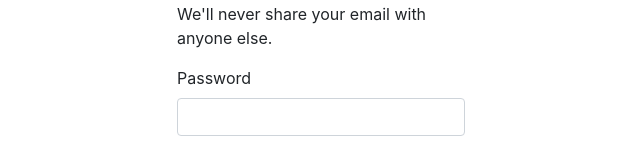
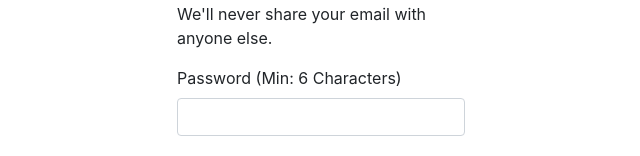
Before and after one commit to kt-fi/mean-capstone-frontend, an Angular app: page /auth/signup in a window 1280 px wide. Shown: the part 272-428 px from the top of the page, without its empty margins (319-959 px from the left). Built offline with nearby package versions, Linux system fonts and the light colour scheme.

Commit message:
updated password minimum

```diff
--- a/src/app/components/auth/signup/signup.component.html
+++ b/src/app/components/auth/signup/signup.component.html
@@ -16,11 +16,11 @@
         <div id="emailHelp" class="form-text">We'll never share your email with anyone else.</div>
         </div>
         <div class="mb-3">
-        <label for="exampleInputPassword1" class="form-label">Password</label>
-        <input type="password" name="password" ngModel  #passRef="ngModel" class="form-control" id="exampleInputPassword1" required minlength="5">
+        <label for="exampleInputPassword1" class="form-label">Password (Min: 6 Characters)</label>
+        <input type="password" name="password" ngModel  #passRef="ngModel" class="form-control" id="exampleInputPassword1" required minlength="3">
         <span *ngIf="passRef.errors && (passRef.touched || passRef.dirty)">
             <span [hidden]="!passRef.errors.required"  style="color: red">You must supply a password</span>
-            <span [hidden]="!passRef.errors.minlength"  style="color: red">Password must be at min 5 chars</span>
+            <span [hidden]="!passRef.errors.minlength"  style="color: red">Password must be at min 6 chars</span>
         </span>
         </div>
         <div class="mb-3">
```
